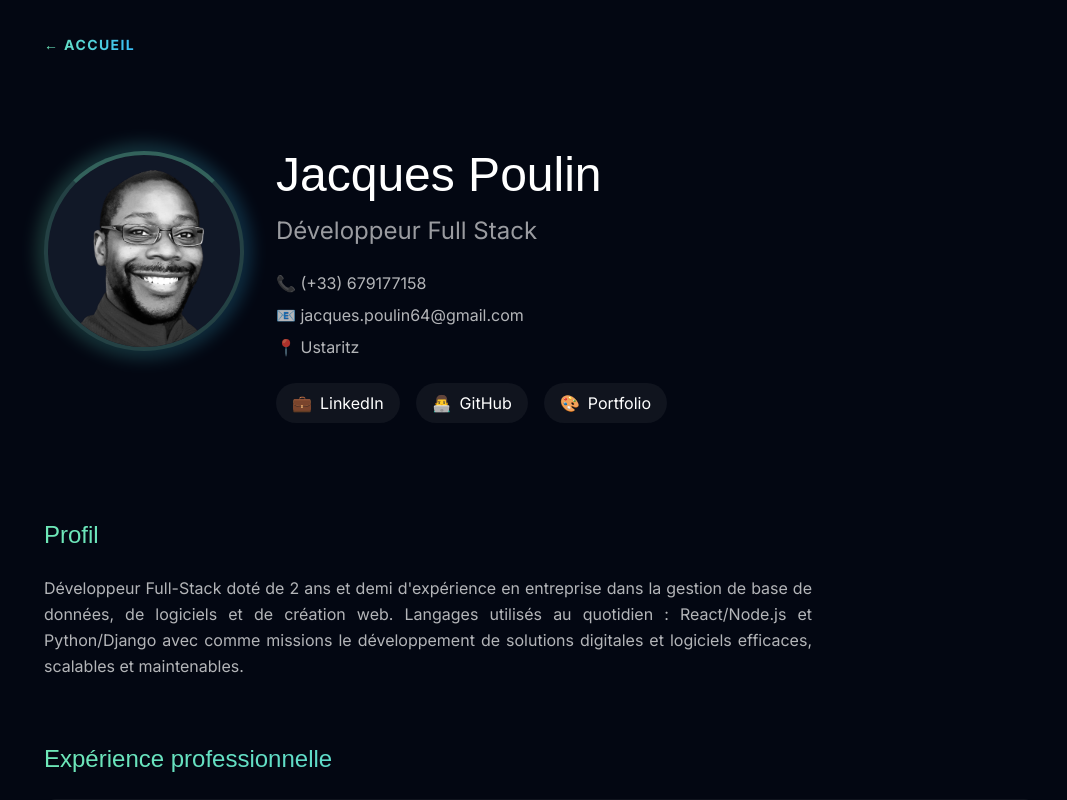
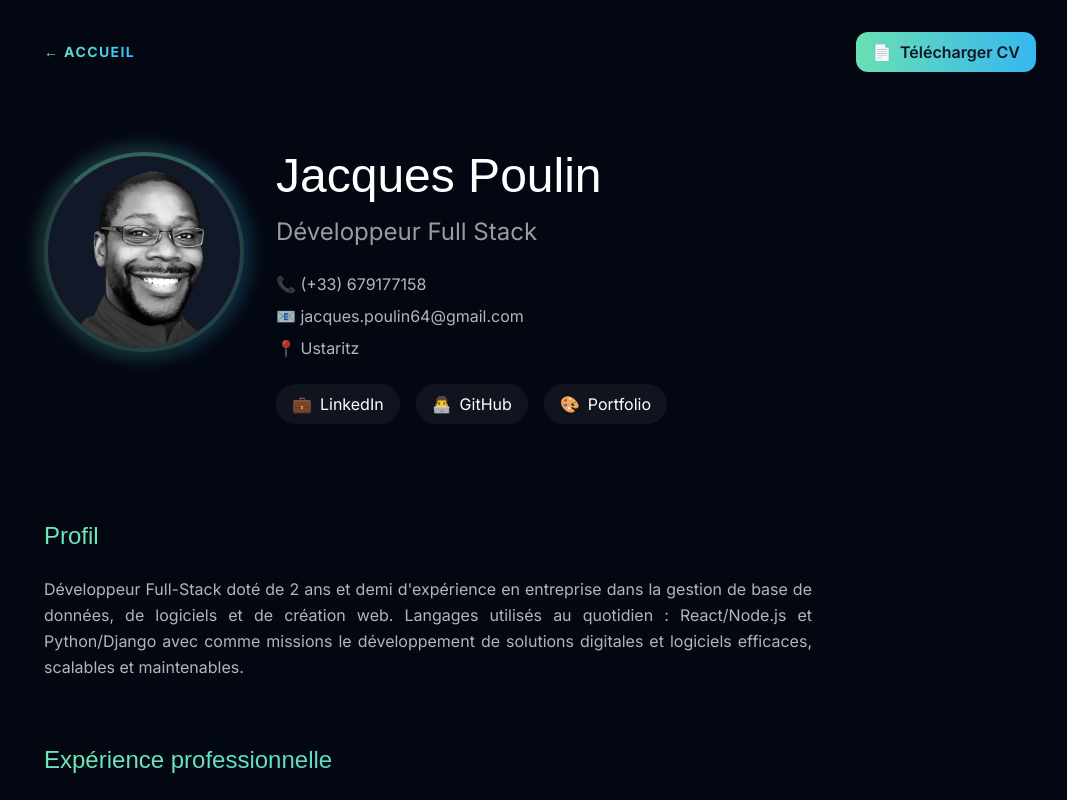
Before and after one commit to JacquesPoulin/portfolio_jp, a Next.js app: page /curriculum in a window 1280 px wide. Shown: the top 800 px of the page, without its empty margins (100-1167 px from the left). Built offline with nearby package versions, Linux system fonts and the light colour scheme; a web font is replaced by a local one.

Commit message:
[FEATURES] : Possibilité de télécharger le CV sous format pdf

```diff
--- a/src/app/curriculum/Curriculum.tsx
+++ b/src/app/curriculum/Curriculum.tsx
@@ -21,15 +21,37 @@ export const Curriculum = () => {
 			setIsContactModalOpen(true);
 		}
 	};
+
+	// ? Fonction pour gérer le téléchargement du CV
+	const handleDownloadCV = () => {
+		// Le chemin vers votre fichier PDF dans le dossier public
+		const cvPath = '/CV_JACQUES_POULIN_2025.pdf';
+
+		// Créer un lien temporaire pour le téléchargement
+		const link = document.createElement('a');
+		link.href = cvPath;
+		link.download = 'CV_JACQUES_POULIN_2025.pdf'; // Nom du fichier lors du téléchargement
+		document.body.appendChild(link);
+		link.click();
+		document.body.removeChild(link);
+	};
+
 	return (
 		<div className='min-h-screen bg-gray-950'>
-			{/* Navigation */}
-			<nav className='container mx-auto px-4 py-8'>
+			{/* Navigation avec bouton de téléchargement */}
+			<nav className='container mx-auto px-4 py-8 flex justify-between items-center'>
 				<Link
 					href='/'
-					className='mb-4 inline-block cursor-pointer bg-gradient-to-r from-emerald-300 to-sky-400 gap-2 font-bold uppercase tracking-widest text-sm text-transparent bg-clip-text hover:opacity-80 transition-opacity'>
+					className='cursor-pointer bg-gradient-to-r from-emerald-300 to-sky-400 gap-2 font-bold uppercase tracking-widest text-sm text-transparent bg-clip-text hover:opacity-80 transition-opacity'>
 					← Accueil
 				</Link>
+
+				<button
+					onClick={handleDownloadCV}
+					className='flex items-center gap-2 px-4 py-2 rounded-xl bg-gradient-to-r from-emerald-300 to-sky-400 text-gray-900 font-semibold hover:opacity-50 transition-opacity animate-pulse [animate-duration: 10s] hover:animate-none'>
+					<span>📄</span>
+					Télécharger CV
+				</button>
 			</nav>
 
 			{/* En-tête du CV */}
```
Also changed, not shown: 1 other file (tests, documents, lock files or other folders).
